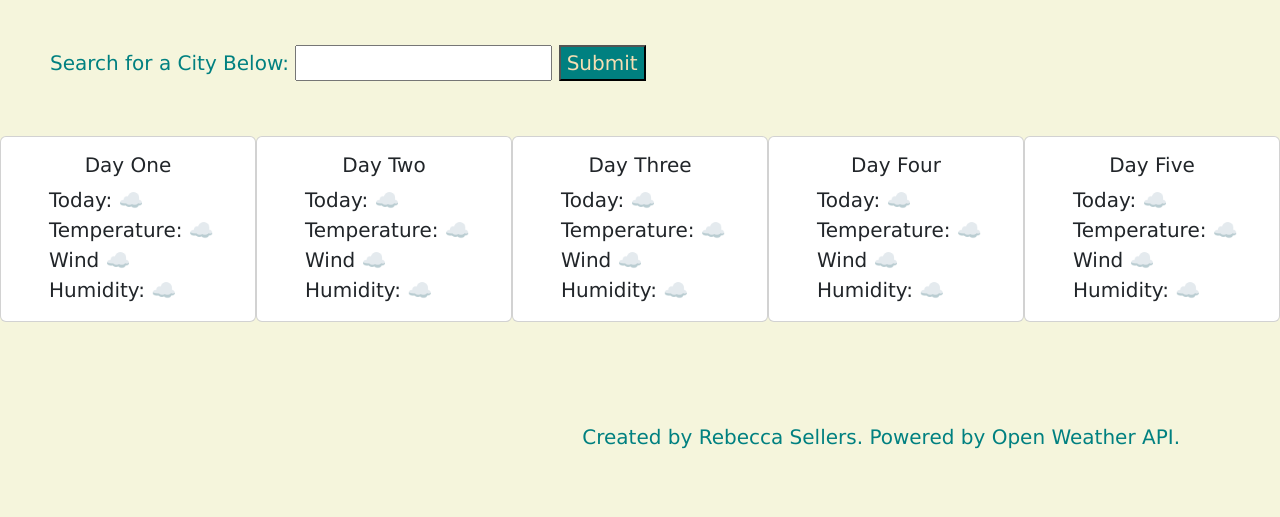
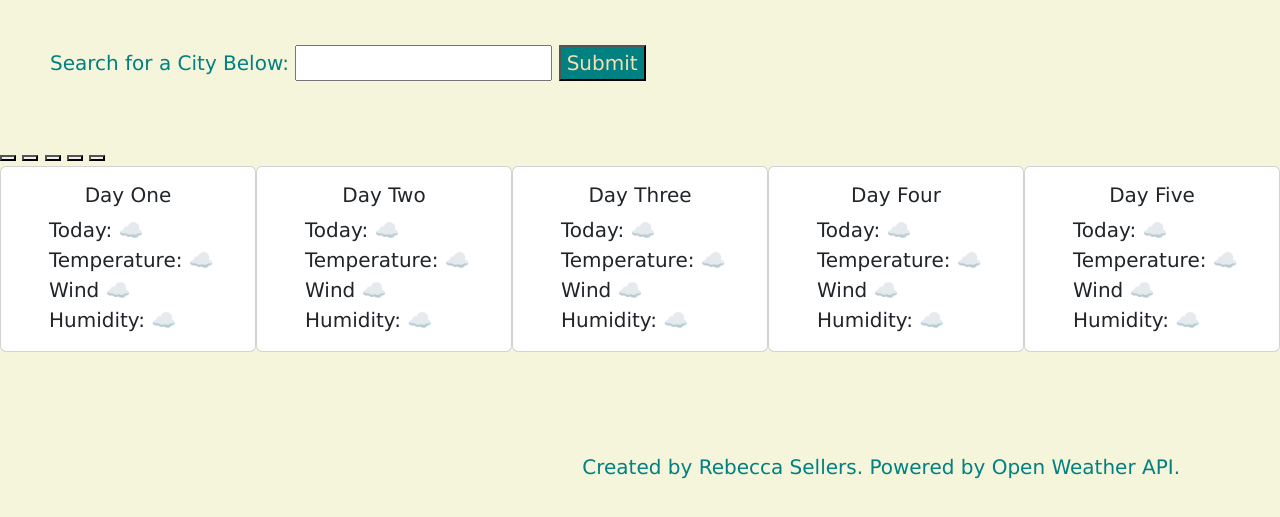
Before and after one commit to thebeccycode/world-wide-weather-API-ch8, a plain HTML site: page index.html in a window 1280 px wide. Shown: the part 77-594 px from the top of the page. Drawn offline with nearby package versions, Linux system fonts and the light colour scheme; no server answers.

Commit message:
small changes and notes

```diff
--- a/index.html
+++ b/index.html
@@ -27,6 +27,15 @@
     <input id="searchinput" type="text"></input>
     <button id="submit-search" type="submit">Submit</button>
   </form>
+
+  <!--for last five saved searches-->
+  <div id="last-five">
+    <button id="lastfive1"></button>
+    <button id="lastfive2"></button>
+    <button id="lastfive3"></button>
+    <button id="lastfive4"></button>
+    <button id="lastfive5"></button>
+  </div>
 
 <!--day one box-->
   <div class="d-flex justify-content-evenly">
--- a/js/script.js
+++ b/js/script.js
@@ -18,13 +18,9 @@ fetch("http://api.openweathermap.org/geo/1.0/direct?q=Leeds&limit=5&appid=342665
     .then(response => response.json())
     .then(data => {
 
-        let list = data.list;
-        //console.log(list)
-        console.log(list[0]);
-        //console.log(list[7]);
-//how to turn api object global variables into local variables on vsc
+        let cityList = data.list;
+        console.log("city list:", cityList)
+        //console.log(list[0]);
+        //how to log the list
 
     });
-
-let userCity = " ";
-//need to find a way to link this to query URL so that the users entry is searched when the fetch is returned
```
